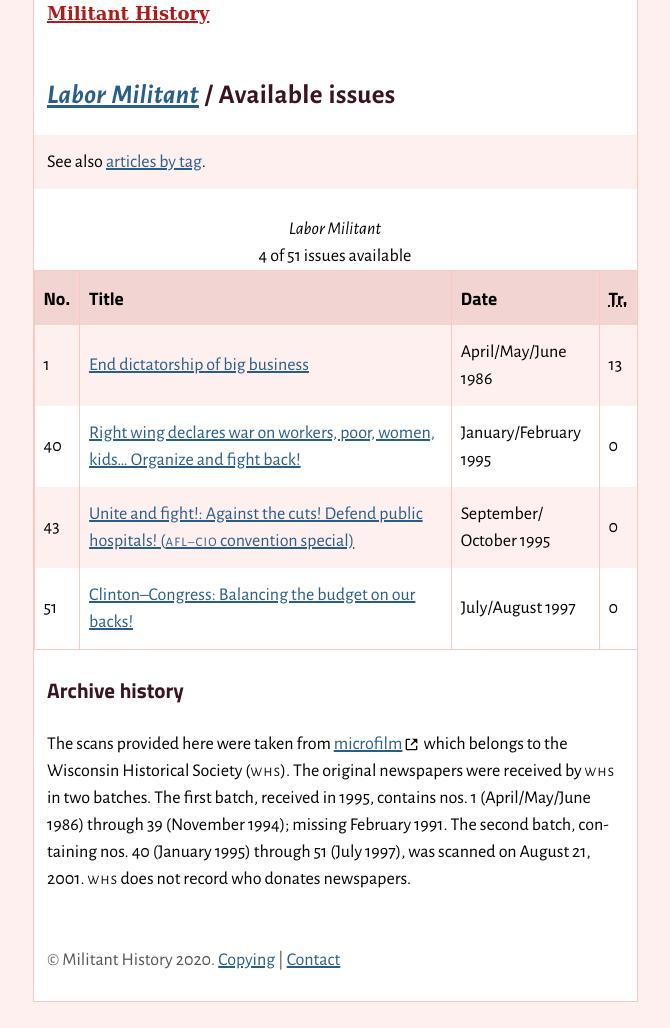
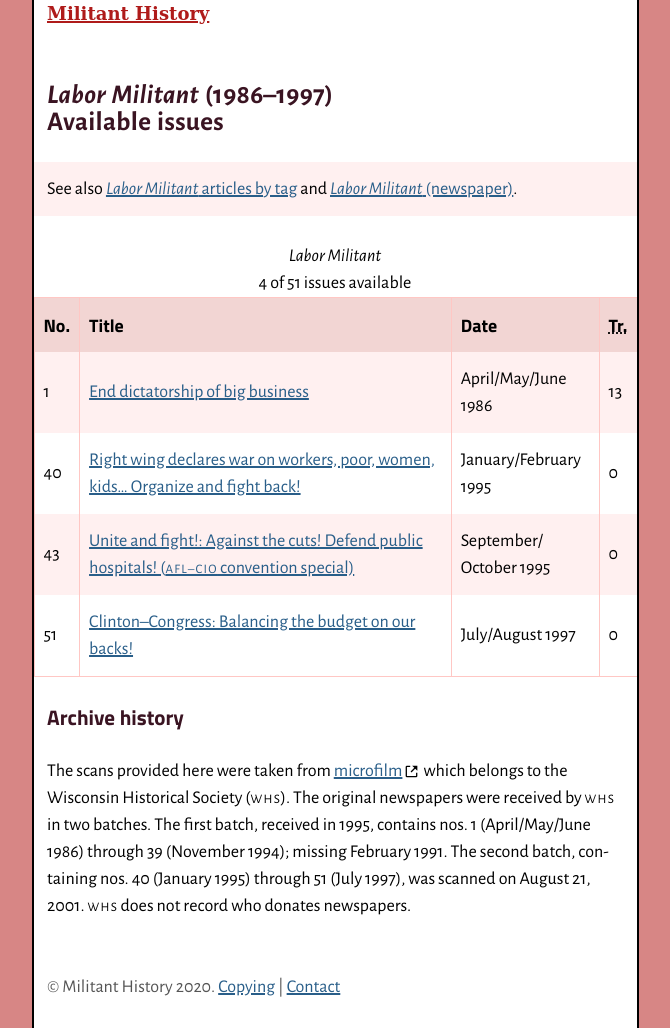
Before and after one commit to jackwillis/militanthistory, a Jekyll site: the page built from lm/index.md, in a window 1280 px wide. Shown: the whole page, without its empty margins (305-975 px from the left). Built offline with Jekyll 4.4.1, drawn with Linux system fonts in a browser that asks for light colours; before the commit the page ends 1002 px from its top, so only the background shows below that.

Commit message:
Make background darker pink, fix broken links

```diff
--- a/lm/index.md
+++ b/lm/index.md
@@ -4,10 +4,11 @@
 permalink: /lm/
 ---
 
-## [<cite>Labor Militant</cite>](/enc/newspaper/) / Available issues
+## <cite>Labor Militant</cite> (1986--1997)<br>Available issues
 
 {:.hatnote}
-See also [articles by tag](/lm/tags/).
+See also [<cite>Labor Militant</cite> articles by tag](/lm/tags/)
+and [<cite>Labor Militant</cite> (newspaper)](/enc/lm/newspaper/).
 
 {% include lm-table.html %}
 
--- a/styles/main.scss
+++ b/styles/main.scss
@@ -352,26 +352,15 @@
 }
 
 @media(min-width: 600px) {
-  body {
-/*    font-size: 22px;
-    line-height: 33px;
-    max-width: 40em;*/
-
-/*    border-width: 0 2px;
-    border-style: solid;
-    border-color: #ddd;*/
-  }
-
   html {
-    background-color: #fff0f0;
+    background-color: #D78685;
   }
 }
 
 @media(min-width: 1025px) {
   body {
-    border-color: #ffc7c4;
-    border-style: solid;
-    border-width: 0 1px 1px 1px;
+    border: 2px solid black;
+    border-width: 0 2px;
   }
 
   figure, .hatnote {
```
Also changed, not shown: lm/tags.md (+3 -2 lines).
